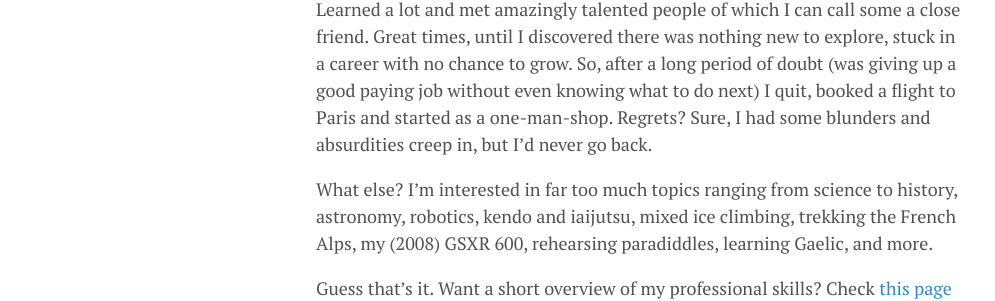
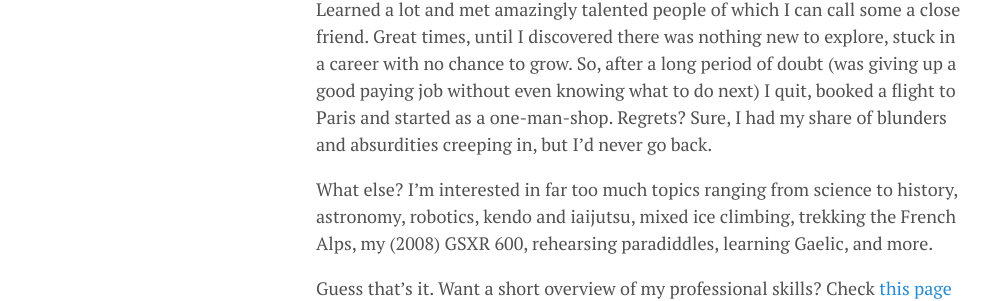
Before and after one commit to lgeurts/lgeurts.github.io, a Jekyll site: the page built from about.md, in a window 1280 px wide. Shown: the part 686-987 px from the top of the page, without its empty margins (0-995 px from the left). Built offline with Jekyll 4.4.1, drawn with Linux system fonts in a browser that asks for light colours; nearby versions of some CDN libraries.

Commit message:
Update about.md

```diff
--- a/about.md
+++ b/about.md
@@ -8,7 +8,7 @@ title: About
 I'm a Technical Team Lead and (Cloud) Platforms Engineer, living in the central north of France.
 In a former life I was a Microsoft PFE, T3 Escalation Engineer at Dell, HP Support Escalation Engineer ... A career stretching back to the MS-DOS era early 1995.
 
-Learned a lot and met amazingly talented people of which I can call some a close friend. Great times, until I discovered there was nothing new to explore, stuck in a career with no chance to grow. So, after a long period of doubt (was giving up a good paying job without even knowing what to do next) I quit, booked a flight to Paris and started as a one-man-shop. Regrets? Sure, I had some blunders and absurdities creep in, but I'd never go back.
+Learned a lot and met amazingly talented people of which I can call some a close friend. Great times, until I discovered there was nothing new to explore, stuck in a career with no chance to grow. So, after a long period of doubt (was giving up a good paying job without even knowing what to do next) I quit, booked a flight to Paris and started as a one-man-shop. Regrets? Sure, I had my share of blunders and absurdities creeping in, but I'd never go back.
 
 What else? I'm interested in far too much topics ranging from science to history, astronomy, robotics, kendo and iaijutsu, mixed ice climbing, trekking the French Alps, my (2008) GSXR 600, rehearsing paradiddles, learning Gaelic, and more.
 
```
